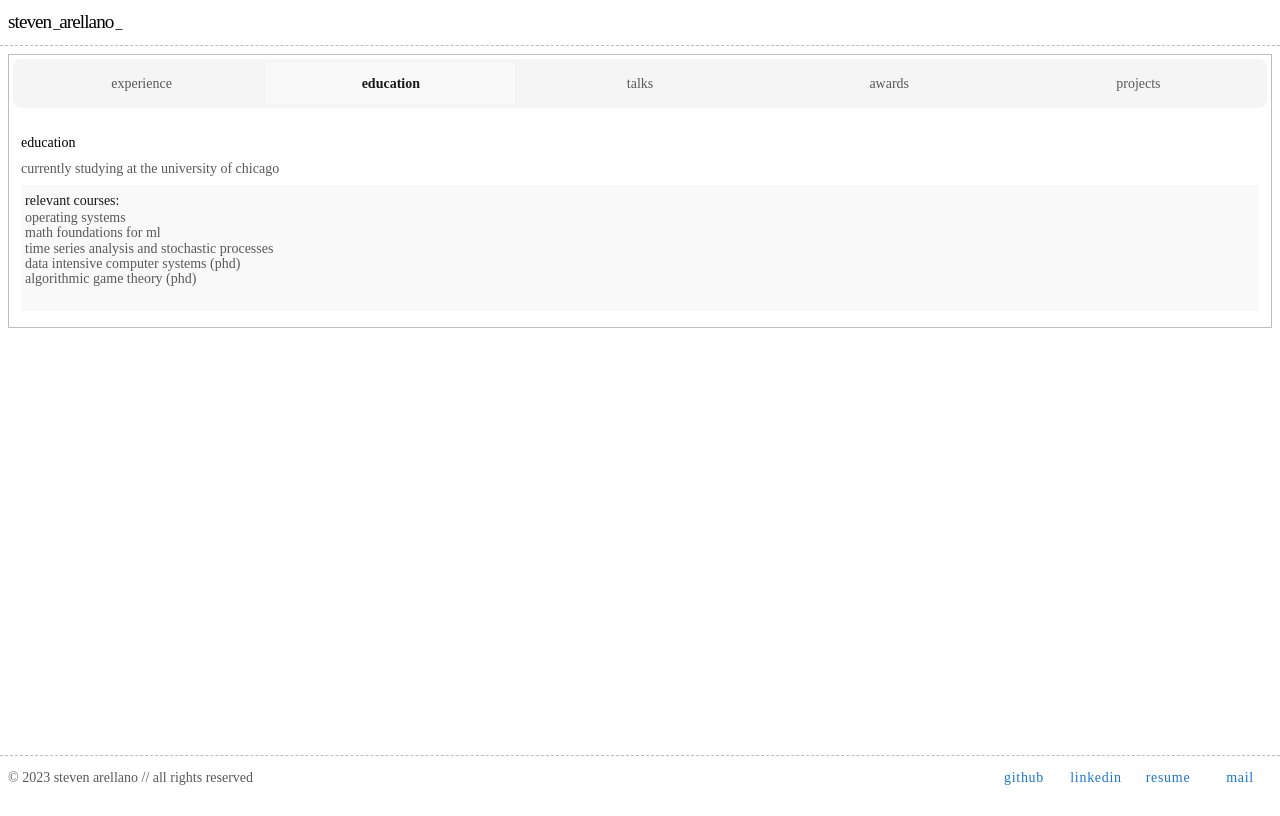
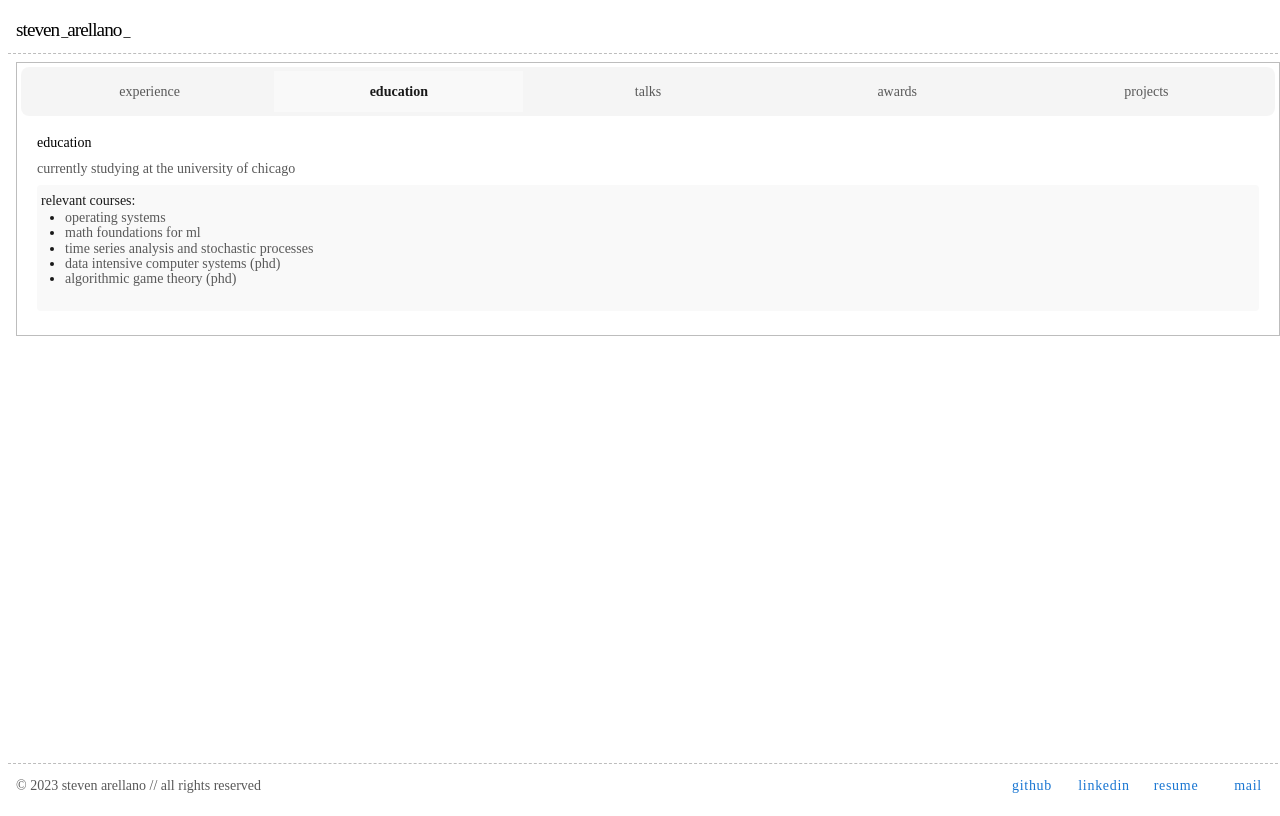
Before and after one commit to stevenarellano/personal-website, a React (Vite) app: page / in a window 1280 px wide. Both pictures are taken after a click on the tab "education". Built offline with nearby package versions, Linux system fonts and the light colour scheme.

Commit message:
Remove old tailwind dependency.

```diff
--- a/src/App.tsx
+++ b/src/App.tsx
@@ -26,7 +26,8 @@ const logoStyle: React.CSSProperties = {
 function App() {
   return (
     <Layout>
-      <Tabs defaultValue="experience" className="w-full">
+      <Box sx={{ width: '100%' }}>
+        <Tabs defaultValue="experience">
           <TabsList>
             <TabsTrigger value="experience">experience</TabsTrigger>
             <TabsTrigger value="education">education</TabsTrigger>
@@ -36,7 +37,7 @@ function App() {
           </TabsList>
 
           <TabsContent value="experience">
-          <Typography sx={{ mb: 0.5 }}>experience</Typography>
+            <Typography>experience</Typography>
             <Box display="flex" flexDirection="column" >
               {EXPERIENCE_DATA.map((exp: ExperienceInfo, index) => (
                 <Card key={index}>
@@ -79,8 +80,8 @@ function App() {
             {EDUCATION_DATA.map((edu: EducationInfo, index) => (
               <Card key={index} sx={{ mb: 0.5 }}>
                 <CardHeader sx={{ p: 0.5 }}>
-                <div className="flex justify-between items-start gap-1">
-                  <div className="flex-grow">
+                  <Box display="flex" justifyContent="space-between" alignItems="flex-start" gap={1}>
+                    <Box flexGrow={1}>
                       <Typography sx={{ lineHeight: 1.1, mb: 0.1 }}>
                         {edu.institution}
                       </Typography>
@@ -91,7 +92,7 @@ function App() {
                         {edu.location} — {edu.when}
                         {edu.GPA && ` — gpa: ${edu.GPA}`}
                       </Typography>
-                  </div>
+                    </Box>
                     {edu.logo && (
                       <Box component="img"
                         src={edu.logo}
@@ -99,19 +100,19 @@ function App() {
                         sx={logoStyle}
                       />
                     )}
-                </div>
+                  </Box>
                 </CardHeader>
                 <CardContent sx={{ p: 0.5, pt: 0 }}>
                   <Typography sx={{ lineHeight: 1.1, mb: 0.25 }}>relevant courses:</Typography>
-                <ul className="list-disc pl-3 space-y-0.25">
+                  <Box component="ul" sx={{ pl: 3, m: 0, listStyle: 'disc' }}>
                     {edu.relevantCourses.map((course, i) => (
-                    <li key={i}>
+                      <Box component="li" key={i}>
                         <Typography sx={{ mt: 0, color: 'text.secondary', lineHeight: 1.1 }}>
                           {course}
                         </Typography>
-                    </li>
+                      </Box>
                     ))}
-                </ul>
+                  </Box>
                 </CardContent>
               </Card>
             ))}
@@ -119,7 +120,7 @@ function App() {
 
           <TabsContent value="talks">
             <Typography sx={{ mb: 0.5 }}>talks</Typography>
-          <div className="space-y-1">
+            <Box display="flex" flexDirection="column" gap={1}>
               {TALK_DATA.map((talk: TalkInfo, index) => (
                 <Card key={index}>
                   <CardHeader sx={{ p: 0.5 }}>
@@ -136,22 +137,22 @@ function App() {
                     </Typography>
                   </CardContent>
                   {talk.link && (
-                  <CardFooter className="p-0 h-auto text-sm" sx={{ p: 0.5, pt: 0.25 }}>
-                    <Button variant="text" size="small" asChild sx={{ px: 0.75, py: 0.1 }}>
-                      <Link href={talk.link} target="_blank" rel="noopener noreferrer">
+                    <CardFooter sx={{ p: 0.5, pt: 0.25 }}>
+                      <Link href={talk.link} target="_blank" rel="noopener noreferrer" underline="hover">
+                        <Button variant="text" size="small" sx={{ px: 0.75, py: 0.1 }}>
                           view talk
+                        </Button>
                       </Link>
-                    </Button>
                     </CardFooter>
                   )}
                 </Card>
               ))}
-          </div>
+            </Box>
           </TabsContent>
 
           <TabsContent value="awards">
             <Typography sx={{ mb: 0.5 }}>awards & recognitions</Typography>
-          <div className="space-y-1">
+            <Box display="flex" flexDirection="column" gap={1}>
               {AWARD_DATA.map((award: AwardInfo, index) => (
                 <Card key={index}>
                   <CardHeader sx={{ p: 0.5 }}>
@@ -177,19 +178,20 @@ function App() {
                   </CardContent>
                 </Card>
               ))}
-          </div>
+            </Box>
           </TabsContent>
 
           <TabsContent value="projects">
             <Typography sx={{ mb: 0.5 }}>projects</Typography>
             {PROJECT_DATA.length === 0 && <Typography color="error">No project data available</Typography>}
-          <div className="grid md:grid-cols-2 gap-1.5">
+            <Box sx={{ display: 'grid', gridTemplateColumns: { xs: '1fr', md: '1fr 1fr' }, gap: 1.5 }}>
               {PROJECT_DATA && PROJECT_DATA.map((proj: ProjectInfo, index) => {
                 return (
-                <Card key={index} className="flex flex-col">
+                  <Box key={index}>
+                    <Card sx={{ height: '100%', display: 'flex', flexDirection: 'column' }}>
                       <CardHeader sx={{ p: 0.75 }}>
-                    <div className="flex justify-between items-start gap-1">
-                      <div className="flex-grow">
+                        <Box display="flex" justifyContent="space-between" alignItems="flex-start" gap={1}>
+                          <Box flexGrow={1}>
                             <Typography component="h3" sx={{ lineHeight: 1.2, mb: 0.2, fontSize: '1.1rem', letterSpacing: '-0.02em' }}>
                               {proj.title || 'No Title'}
                               {(proj.github || proj.website) && ' ('}
@@ -209,7 +211,7 @@ function App() {
                             <Typography variant="caption" sx={{ mt: 0, color: 'text.secondary', lineHeight: 1.1, display: 'block' }}>
                               {proj.blurb || 'No Blurb'}
                             </Typography>
-                      </div>
+                          </Box>
                           {proj.logo && (
                             <Box component="img"
                               src={proj.logo}
@@ -217,19 +219,21 @@ function App() {
                               sx={{ ...logoStyle, width: '40px', height: '40px' }}
                             />
                           )}
-                    </div>
+                        </Box>
                       </CardHeader>
-                  <CardContent className="flex-grow" sx={{ p: 0.75, pt: 0.5 }}>
+                      <CardContent sx={{ p: 0.75, pt: 0.5, flexGrow: 1 }}>
                         <Typography sx={{ mt: 0, color: 'text.secondary', lineHeight: 1.2 }}>
                           {proj.description || 'No Description'}
                         </Typography>
                       </CardContent>
                     </Card>
+                  </Box>
                 );
               })}
-          </div>
+            </Box>
           </TabsContent>
         </Tabs>
+      </Box>
     </Layout>
   );
 }
--- a/src/components/ui/tabs.tsx
+++ b/src/components/ui/tabs.tsx
@@ -90,8 +90,7 @@ const TabsContent = React.forwardRef<HTMLDivElement, TabsContentProps>(
         ref={ref}
         role="tabpanel"
         sx={{
-          mt: 2,
-          p: 1,
+          p: 2,
         }}
         {...props}
       >
--- a/vite.config.ts
+++ b/vite.config.ts
@@ -1,11 +1,10 @@
 import { defineConfig } from 'vite';
 import react from '@vitejs/plugin-react';
 import { resolve } from 'path';
-import tailwindcss from '@tailwindcss/vite';
 
 // https://vitejs.dev/config/
 export default defineConfig({
-  plugins: [react(), tailwindcss()],
+  plugins: [react()],
   resolve: {
     alias: {
       // Set up path aliases to match the existing project structure
```
Also changed, not shown: src/index.tsx (+2 -5 lines), components.json (deleted), package.json (line endings or trailing spaces), 1 other file (tests, documents, lock files or other folders). Lines whose indentation alone changed are shown as unchanged.
